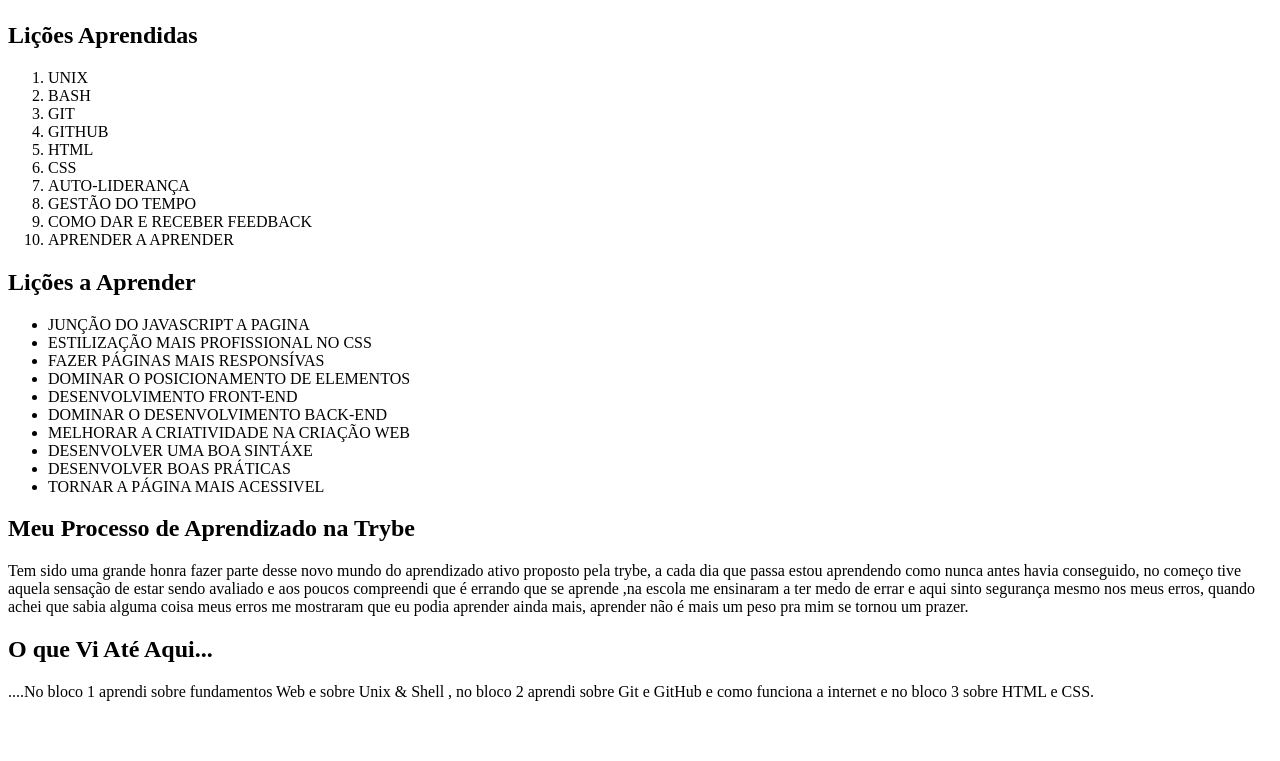
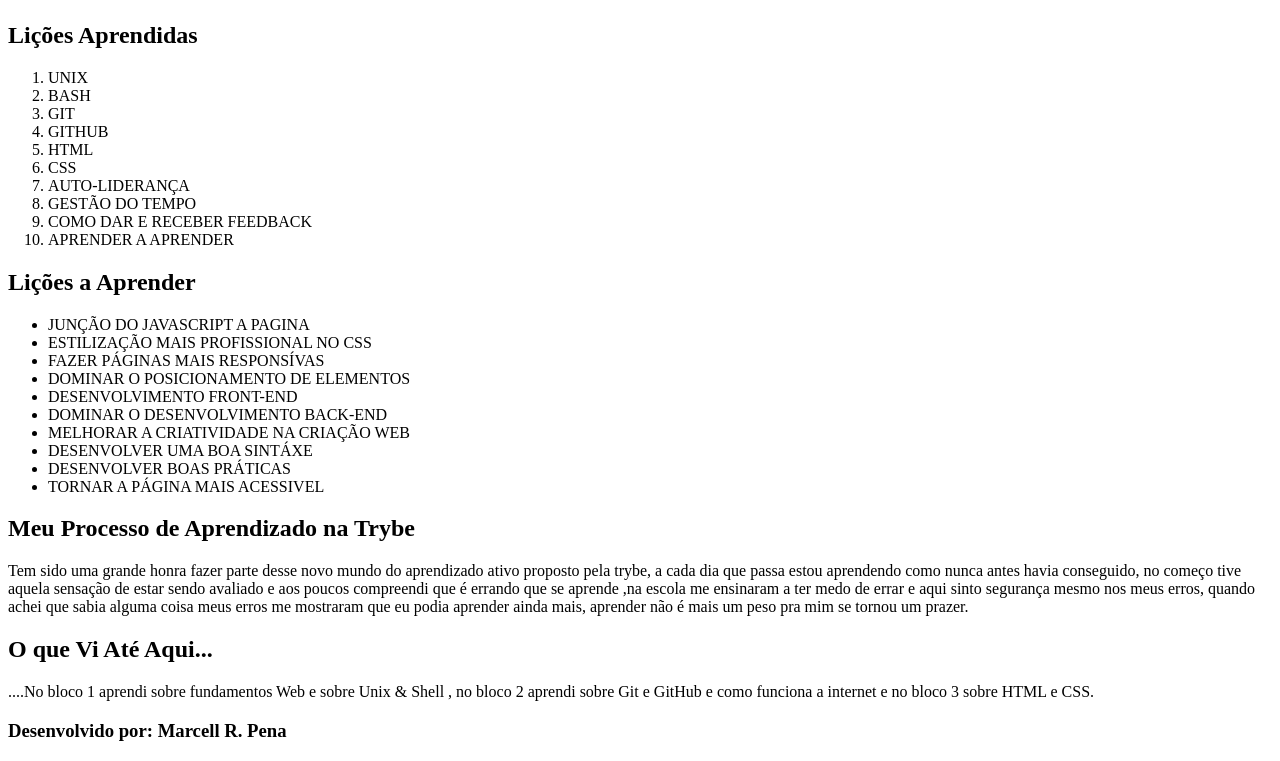
Before and after one commit to marcellrpena/novo-repositorio, a plain HTML site: page index.html in a window 1280 px wide. Shown: the part 900-1661 px from the top of the page. Before the commit the page ends 1617 px from the top, so only its background shows below. Drawn offline with Linux system fonts and the light colour scheme.

Commit message:
adição de rodape

```diff
--- a/index.html
+++ b/index.html
@@ -67,6 +67,8 @@
       </article>
     </aside>
   </main>
-
+  <footer id="rodape">
+    <h3>Desenvolvido por: Marcell R. Pena</h3>
+  </footer>
 </body>
 </html>
```
